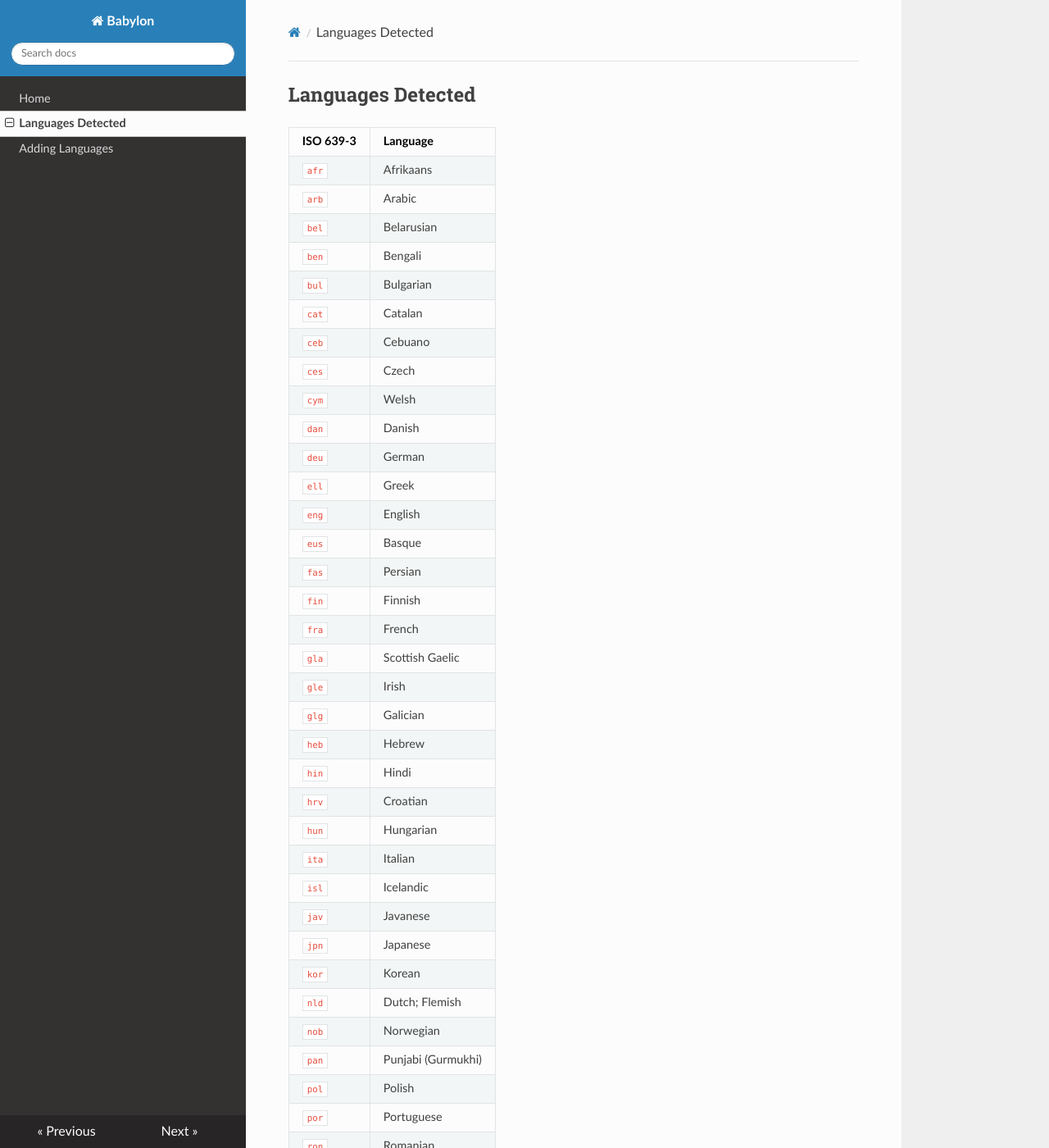
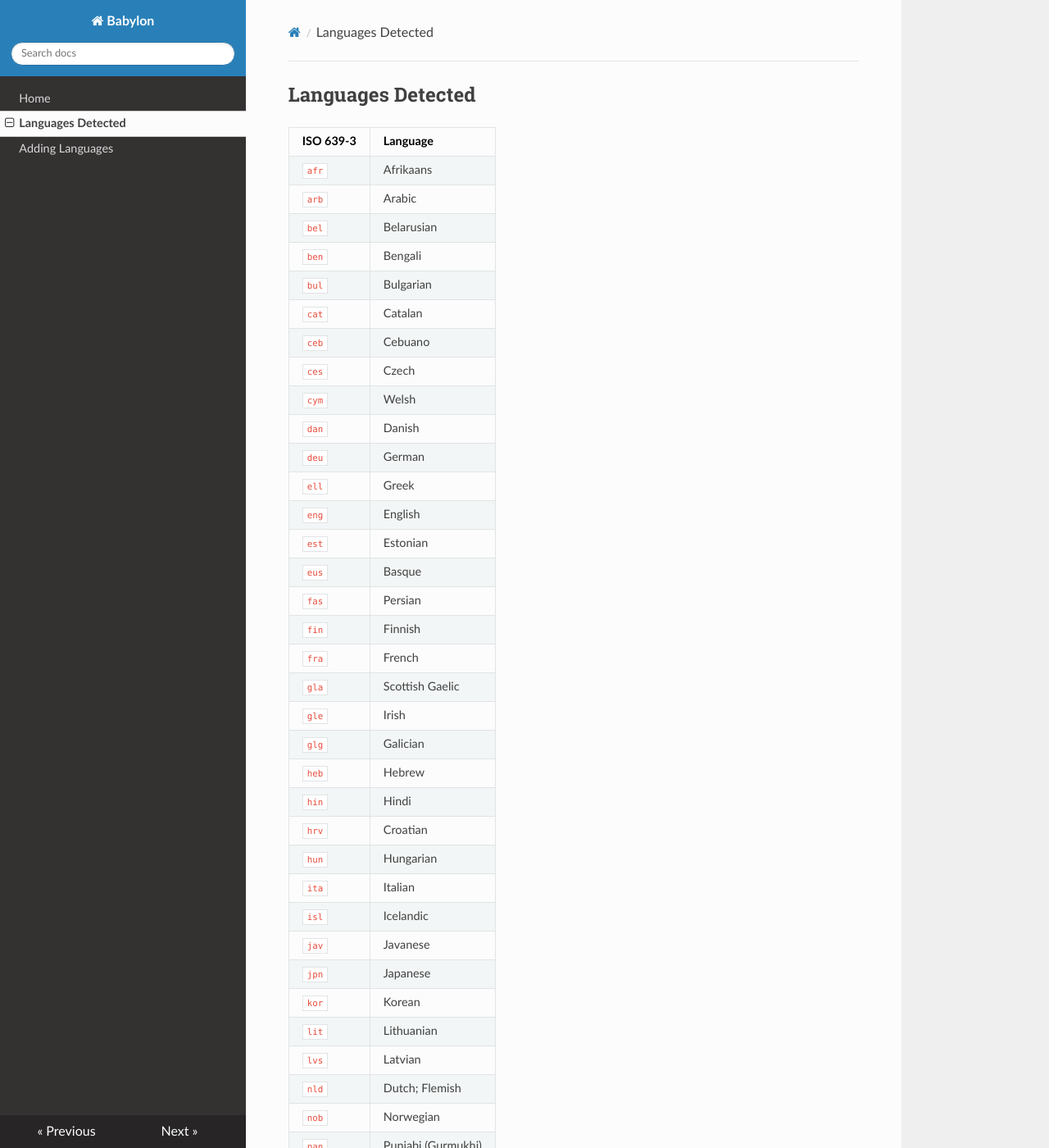
Before and after one commit to programarivm/babylon, an MkDocs documentation site: the page built from docs/languages-detected.md, in a window 1280 px wide and 1400 px high. Shown: the whole window at 82% size. Built offline with MkDocs 1.6.1, drawn with Linux system fonts in a browser that asks for light colours; nearby versions of some CDN libraries; old or Windows-style settings are respelled for this version of MkDocs.

Commit message:
docs update

```diff
--- a/docs/languages-detected.md
+++ b/docs/languages-detected.md
@@ -15,6 +15,7 @@
 | `deu`           | German                 |
 | `ell`           | Greek                  |
 | `eng`           | English                |
+| `est`           | Estonian               |
 | `eus`           | Basque                 |
 | `fas`           | Persian                |
 | `fin`           | Finnish                |
@@ -31,6 +32,8 @@
 | `jav`           | Javanese               |
 | `jpn`           | Japanese               |
 | `kor`           | Korean                 |
+| `lit`           | Lithuanian             |
+| `lvs`           | Latvian                |
 | `nld`           | Dutch; Flemish         |
 | `nob`           | Norwegian              |
 | `pan`           | Punjabi (Gurmukhi)     |
```
